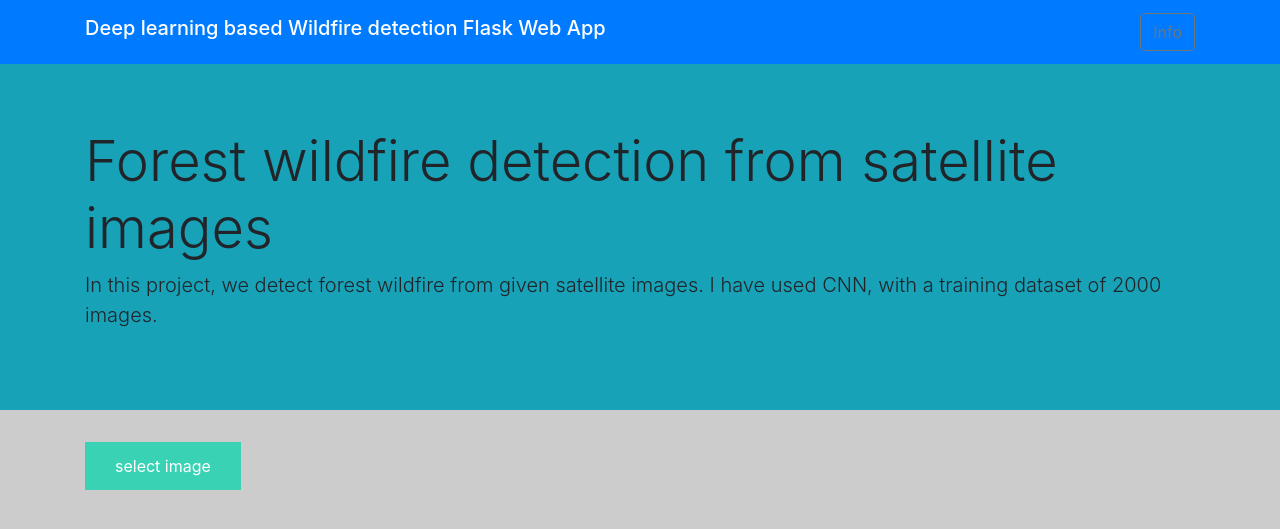
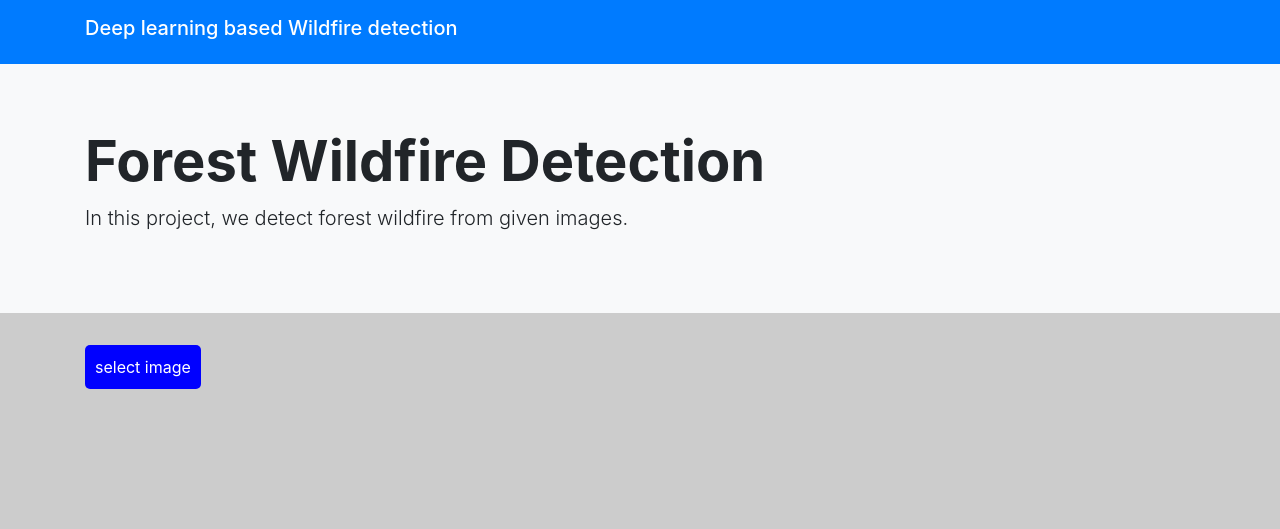
Before and after one commit to satish-nakkina/project, a Flask app: template templates/index.html in a window 1280 px wide. Shown: the top 529 px of the page. Run offline with Flask 3, Linux system fonts and the light colour scheme; the template is opened without the code that fills it, so the values that code supplies are empty; some libraries are stand-ins or nearby versions.

Commit message:
updated version

```diff
--- a/app.py
+++ b/app.py
@@ -57,7 +57,7 @@ def upload():
         f.save(file_path)
         image=process_image(file_path)
         tempr=random.randint(50,101)
-        fire = model.predict(image)
+        fire = model.predict(file_path)
         print(fire)
         if fire:
             if tempr>70:
@@ -68,17 +68,6 @@ def upload():
             prediction = 'no fire'
 
         return prediction
-        # classifier = load_model('classifier.h5')
-        # test_image = image.load_img(file_path, target_size = (64, 64))
-        # test_image = image.img_to_array(test_image)
-        # test_image = np.expand_dims(test_image, axis = 0)
-        # result = classifier.predict(test_image)
-        # #training_set.class_indices
-        # if result[0][0] == 1:
-        #     prediction = 'notfire'
-        # else:
-        #     prediction = 'fire'
-        # return prediction
 
     return None
 
--- a/templates/base.html
+++ b/templates/base.html
@@ -21,17 +21,17 @@ body {
 <body>
     <nav class="navbar navbar-expand-lg navbar-dark bg-primary">
         <div class="container">
-            <h1 class="navbar-brand" href="#">Deep learning based Wildfire detection Flask Web App</h1>
-            <button class="btn btn-outline-secondary my-2 my-sm-0" type="submit">Info</button>
+            <h1 class="navbar-brand" href="#">Deep learning based Wildfire detection </h1>
+
         </div>
     </nav>
 
-<div class="jumbotron jumbotron-fluid bg-info">
-  <div class="container">
-    <h1 class="display-4">Forest wildfire detection from satellite images</h1>
-    <p class="lead">In this project, we detect forest wildfire from given satellite images. I have used CNN, with a training dataset of 2000 images.</p>
-  </div>
-</div>
+    <div class="jumbotron jumbotron-fluid" style="background-color: #f8f9fa;">
+        <div class="container">
+          <h1 class="display-4" style="font-weight: bold;">Forest Wildfire Detection</h1>
+          <p class="lead">In this project, we detect forest wildfire from given images.</p>
+        </div>
+      </div>
 
 
     <div class="container">
--- a/templates/index.html
+++ b/templates/index.html
@@ -4,7 +4,11 @@
 
 <div>
     <form id="upload-file" method="post" enctype="multipart/form-data">
-        <label for="imageUpload" class="upload-label">
+        <label for="imageUpload" class="upload-label" style="background-color: blue;
+        color: white;
+        padding: 10px;
+        border-radius: 5px;
+        cursor: pointer;">
             select image
         </label>
         <input type="file" name="file" id="imageUpload" accept=".png, .jpg, .jpeg">
```
Also changed, not shown: model.py (+79 -74 lines), uploads/abc154.jpg (added), uploads/abc155.jpg (added), uploads/abc162.jpg (added), uploads/abc165.jpg (added), uploads/abc177.jpg (added), uploads/abc190.jpg (added), uploads/abc204.jpg (added), uploads/abc343.jpg (added), uploads/abc353.jpg (added).
